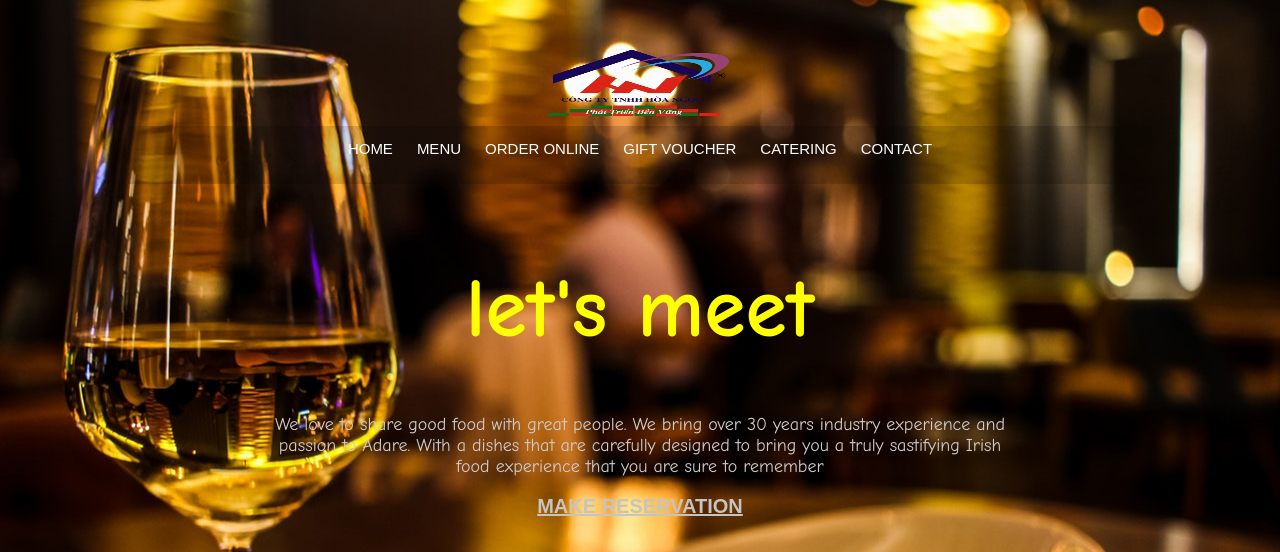
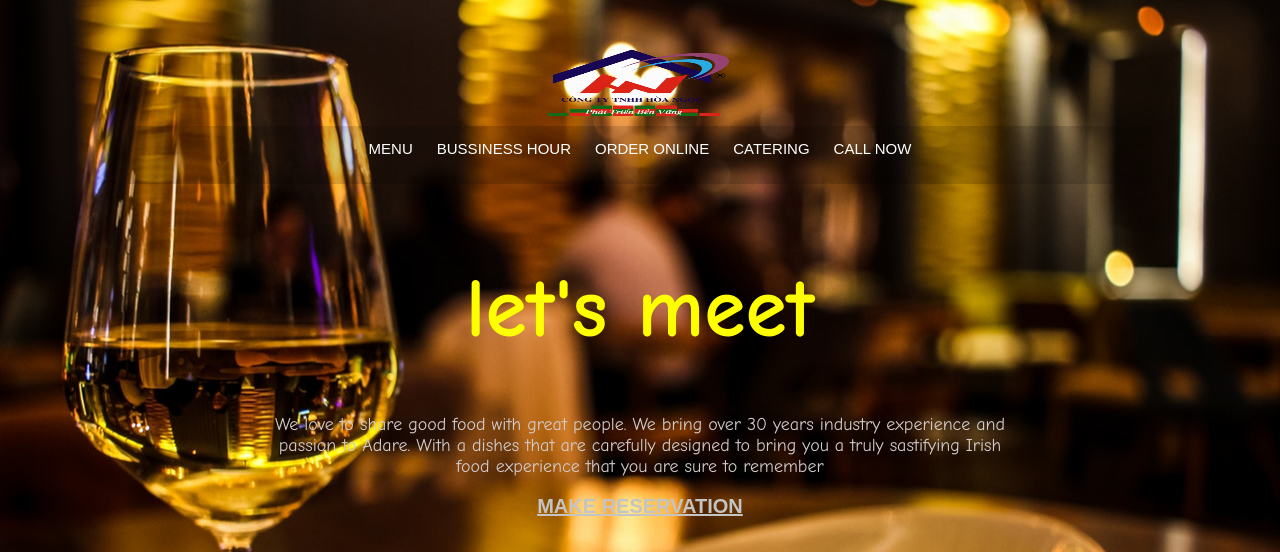
Before and after one commit to jantnguyen/pho-kim-long, a plain HTML site: page index.html in a window 1280 px wide. Shown: the top 552 px of the page. Drawn offline with Linux system fonts and the light colour scheme.

Commit message:
link the menu to yelp and phone number, bussiness hour

```diff
--- a/index.html
+++ b/index.html
@@ -16,12 +16,11 @@
     </header>
 
     <nav>
-      <a href="https://www.facebook.com/C%C3%B4ng-Ty-TNHH-Ho%C3%A0-Ng%E1%BB%8Dc-114029453494066">HOME</a>
-      <a href="#">MENU</a>
-      <a href="#">ORDER ONLINE</a>
-      <a href="#">GIFT VOUCHER</a>
+      <a href="https://www.yelp.com/menu/pho-3d-katy-2">MENU</a>
+      <a href="#">BUSSINESS HOUR</a>
+      <a href="">ORDER ONLINE</a>
       <a href="#">CATERING</a>
-      <a href="#">CONTACT</a>
+      <a href="tel:(281) 769-3679">CALL NOW</a>
 
     </nav>
 
```
